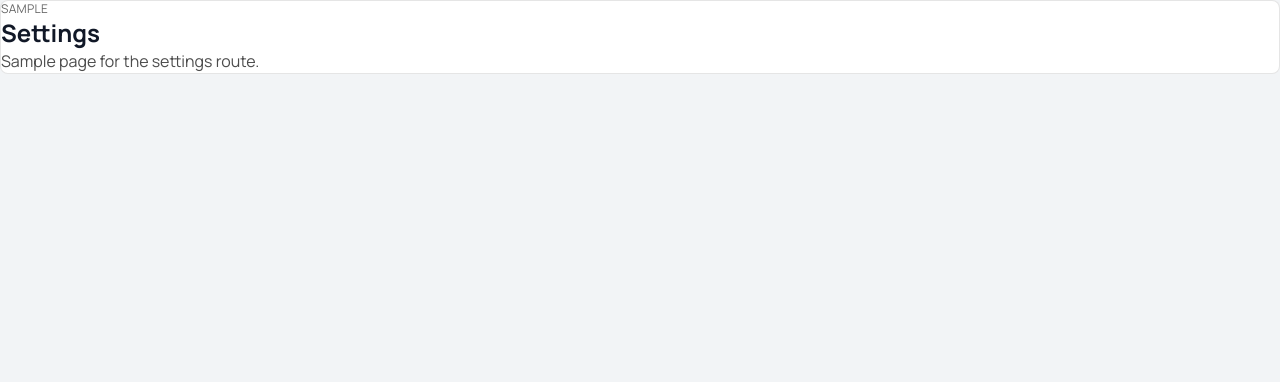
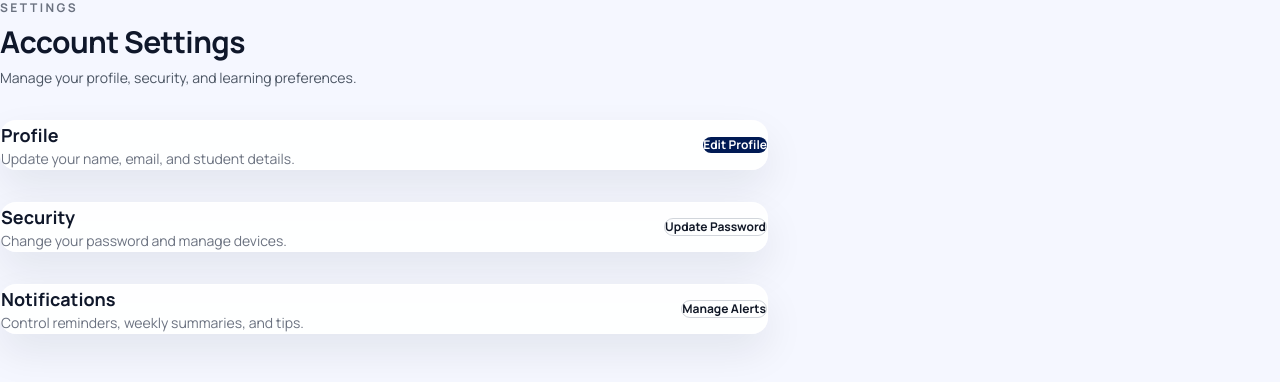
Before and after one commit to xienshane/suri-ui, a Next.js app: page /settings in a window 1280 px wide. Shown: the top 382 px of the page. Built offline with nearby package versions, Linux system fonts and the light colour scheme.

Commit message:
feat: implement settings view with account management options and update dashboard for navigation

```diff
--- a/src/app/dashboard/page.tsx
+++ b/src/app/dashboard/page.tsx
@@ -88,7 +88,7 @@ const LESSONS = [
 
 // ── Nav config ────────────────────────────────────────────────────
 
-type View = "home" | "learn" | "practice" | "exams" | "library";
+type View = "home" | "learn" | "practice" | "exams" | "library" | "settings";
 
 const NAV: { id: View; icon: React.ElementType; label: string }[] = [
   { id: "home",     icon: LayoutGrid,    label: "Home" },
@@ -403,15 +403,14 @@ export default function DashboardPage() {
           ))}
         </nav>
         <div className="dashboard__sidebar-actions">
-          <button className="dashboard__icon-button" title="Settings" type="button">
+          <button
+            className={`dashboard__icon-button ${view === "settings" ? "is-active" : ""}`}
+            title="Settings"
+            type="button"
+            onClick={() => setView("settings")}
+          >
             <Settings className="icon" aria-hidden="true" />
           </button>
-          <div className="dashboard__profile" title="Account">
-            <img
-              alt="Account avatar"
-              src="https://lh3.googleusercontent.com/aida-public/AB6AXuAJ9ce7PthfqH_ELoYbnoa-g6SrAbygVLmZCcnAQH8ACCSrOlvn_2_ghbS9W1Qqq6dfH-BX2uLOQ55wsgzRQSoUaPozMnnP79T3OAyNK1rLfPuiobGJTRPwCO7rd1EFTVo3japqZeY6MrfPTn5ED9vVAaJDVyCCyIMehIJPtRA_RI0Jr31Q27nVWLpXZ0Pthd5EgJ-_8f28YVOBRMVzl4Pba3EI4BtF95ilDk_WOaMzkIIT4M7-AUxb5Qwe-Zz5ghmLtEVAHvNGYNI"
-            />
-          </div>
         </div>
       </aside>
 
@@ -422,8 +421,47 @@ export default function DashboardPage() {
           {view === "practice" && <ComingSoon label="Practice" />}
           {view === "exams"    && <ComingSoon label="Assessments" />}
           {view === "library"  && <ComingSoon label="Library" />}
+          {view === "settings" && <SettingsView />}
         </div>
       </main>
     </div>
   );
 }
+
+function SettingsView() {
+  return (
+    <div className="settings-view">
+      <header className="settings-view__header">
+        <p className="settings-view__eyebrow">Settings</p>
+        <h2>Account Settings</h2>
+        <p>Manage your profile, security, and learning preferences.</p>
+      </header>
+
+      <div className="settings-view__grid">
+        <section className="settings-view__card">
+          <div>
+            <h3>Profile</h3>
+            <p>Update your name, email, and student details.</p>
+          </div>
+          <button type="button">Edit Profile</button>
+        </section>
+
+        <section className="settings-view__card">
+          <div>
+            <h3>Security</h3>
+            <p>Change your password and manage devices.</p>
+          </div>
+          <button type="button">Update Password</button>
+        </section>
+
+        <section className="settings-view__card">
+          <div>
+            <h3>Notifications</h3>
+            <p>Control reminders, weekly summaries, and tips.</p>
+          </div>
+          <button type="button">Manage Alerts</button>
+        </section>
+      </div>
+    </div>
+  );
+}
--- a/src/app/settings/page.tsx
+++ b/src/app/settings/page.tsx
@@ -1,12 +1,70 @@
-import SampleCard from "@/components/SampleCard";
+export default function SettingsPage() {
+  return (
+    <main className="min-h-screen bg-[#f5f7ff] px-8 py-10 text-[#111827]">
+      <div className="mx-auto flex w-full max-w-3xl flex-col gap-8">
+        <header className="flex flex-col gap-2">
+          <p className="text-xs font-semibold uppercase tracking-[0.2em] text-[#6b7280]">
+            Settings
+          </p>
+          <h1 className="text-3xl font-extrabold tracking-[-0.02em] text-[#0f172a]">
+            Account Settings
+          </h1>
+          <p className="text-sm text-[#4b5563]">
+            Manage your profile, security, and learning preferences.
+          </p>
+        </header>
 
-export default function ProgressPage() {
-  return (
-    <main className="p-10">
-      <SampleCard
-        title="Settings"
-        description="Sample page for the settings route."
-      />
+        <section className="rounded-2xl border border-white/70 bg-white/90 p-6 shadow-[0_18px_40px_rgba(15,23,42,0.08)]">
+          <div className="flex items-center justify-between gap-4">
+            <div>
+              <h2 className="text-lg font-semibold text-[#0f172a]">Profile</h2>
+              <p className="text-sm text-[#6b7280]">
+                Update your name, email, and student details.
+              </p>
+            </div>
+            <button
+              className="rounded-full bg-[#001a54] px-4 py-2 text-xs font-semibold text-white"
+              type="button"
+            >
+              Edit Profile
+            </button>
+          </div>
+        </section>
+
+        <section className="rounded-2xl border border-white/70 bg-white/90 p-6 shadow-[0_18px_40px_rgba(15,23,42,0.08)]">
+          <div className="flex items-center justify-between gap-4">
+            <div>
+              <h2 className="text-lg font-semibold text-[#0f172a]">Security</h2>
+              <p className="text-sm text-[#6b7280]">
+                Change your password and manage devices.
+              </p>
+            </div>
+            <button
+              className="rounded-full border border-[#d1d5db] px-4 py-2 text-xs font-semibold text-[#111827]"
+              type="button"
+            >
+              Update Password
+            </button>
+          </div>
+        </section>
+
+        <section className="rounded-2xl border border-white/70 bg-white/90 p-6 shadow-[0_18px_40px_rgba(15,23,42,0.08)]">
+          <div className="flex items-center justify-between gap-4">
+            <div>
+              <h2 className="text-lg font-semibold text-[#0f172a]">Notifications</h2>
+              <p className="text-sm text-[#6b7280]">
+                Control reminders, weekly summaries, and tips.
+              </p>
+            </div>
+            <button
+              className="rounded-full border border-[#d1d5db] px-4 py-2 text-xs font-semibold text-[#111827]"
+              type="button"
+            >
+              Manage Alerts
+            </button>
+          </div>
+        </section>
+      </div>
     </main>
   );
 }
```
Also changed, not shown: src/app/dashboard/dashboard.css (+80 -15 lines).
